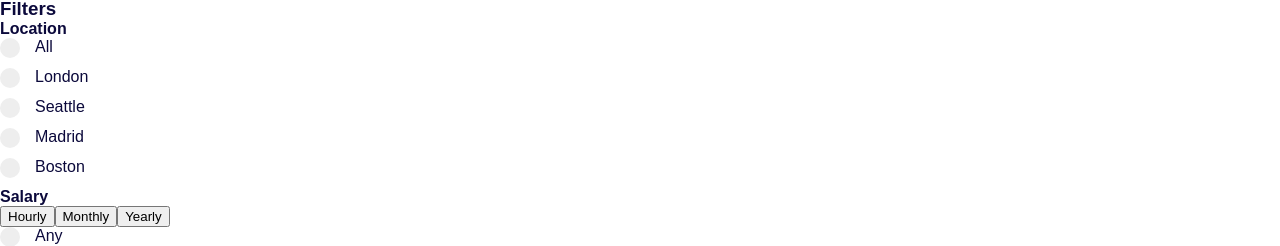
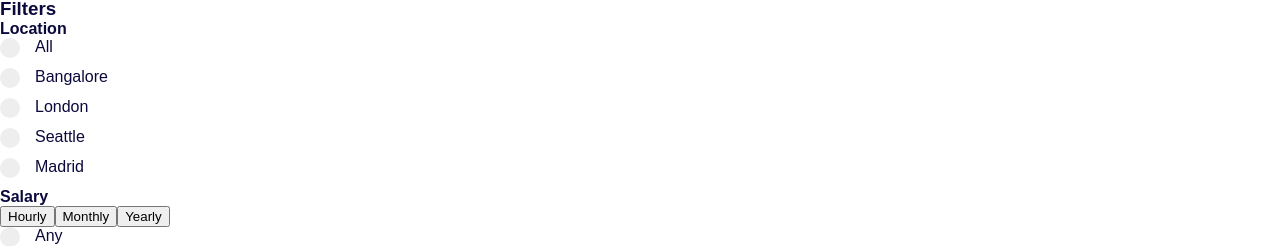
Before and after one commit to paurush2508/intuit-craft-demo-job-portal, a React (Create React App) app: page /employer/posted-jobs in a window 1280 px wide. Shown: the part 146-392 px from the top of the page. Built offline with nearby package versions, Linux system fonts and the light colour scheme; no server answers.

Commit message:
added bangalore location

```diff
--- a/src/components/Freelancer/Sidebar/Location.js
+++ b/src/components/Freelancer/Sidebar/Location.js
@@ -10,7 +10,12 @@ const Location = ({ handleChange }) => {
           <input onChange={handleChange} type="radio" value="" name="test" />
           <span className="checkmark"></span>All
         </label>
-
+        <InputField
+          handleChange={handleChange}
+          value="bangalore"
+          title="Bangalore"
+          name="test"
+        />
         <InputField
           handleChange={handleChange}
           value="london"
@@ -29,12 +34,6 @@ const Location = ({ handleChange }) => {
           title="Madrid"
           name="test"
         />
-        <InputField
-          handleChange={handleChange}
-          value="boston"
-          title="Boston"
-          name="test"
-        />
       </div>
     </div>
   );
```
